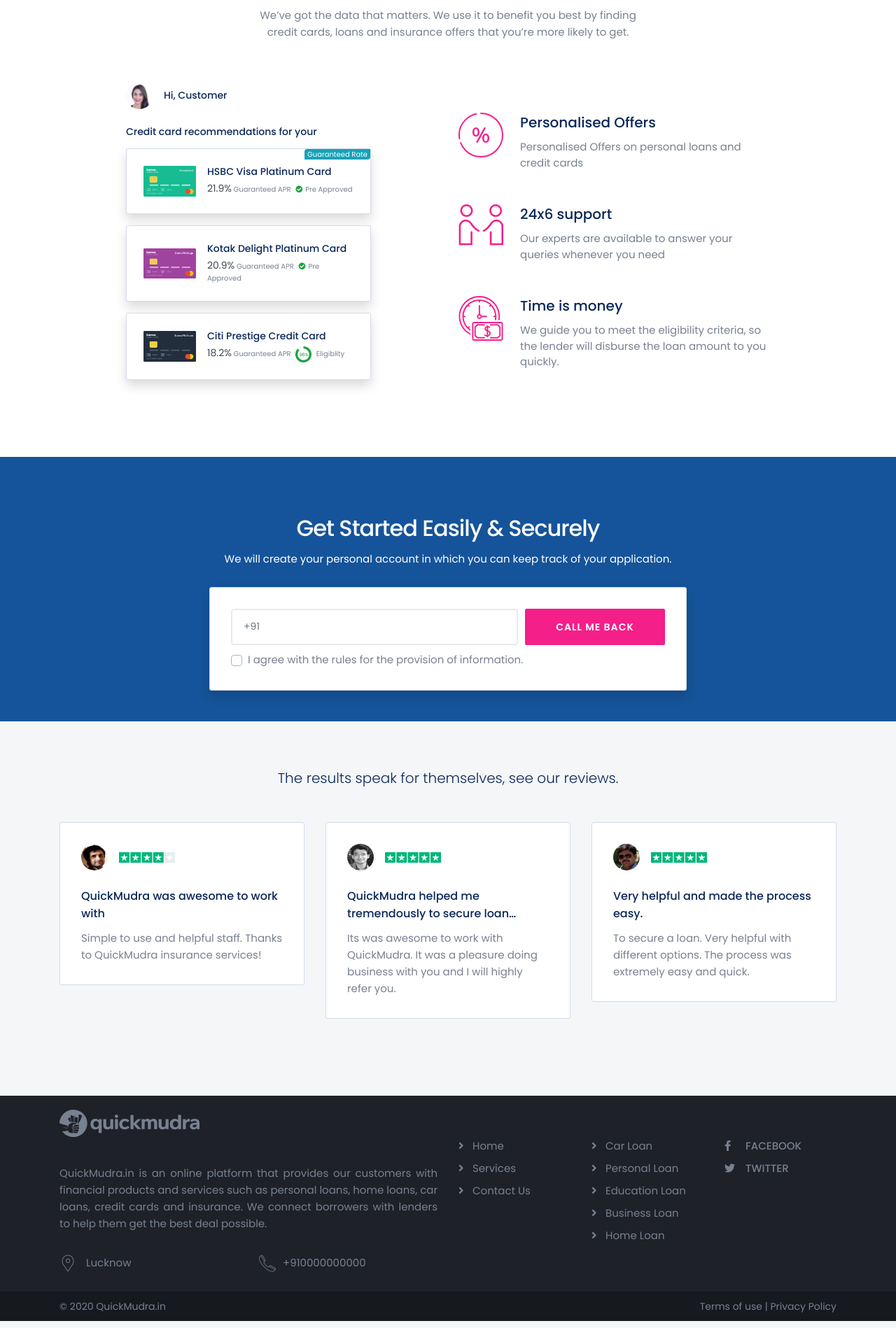
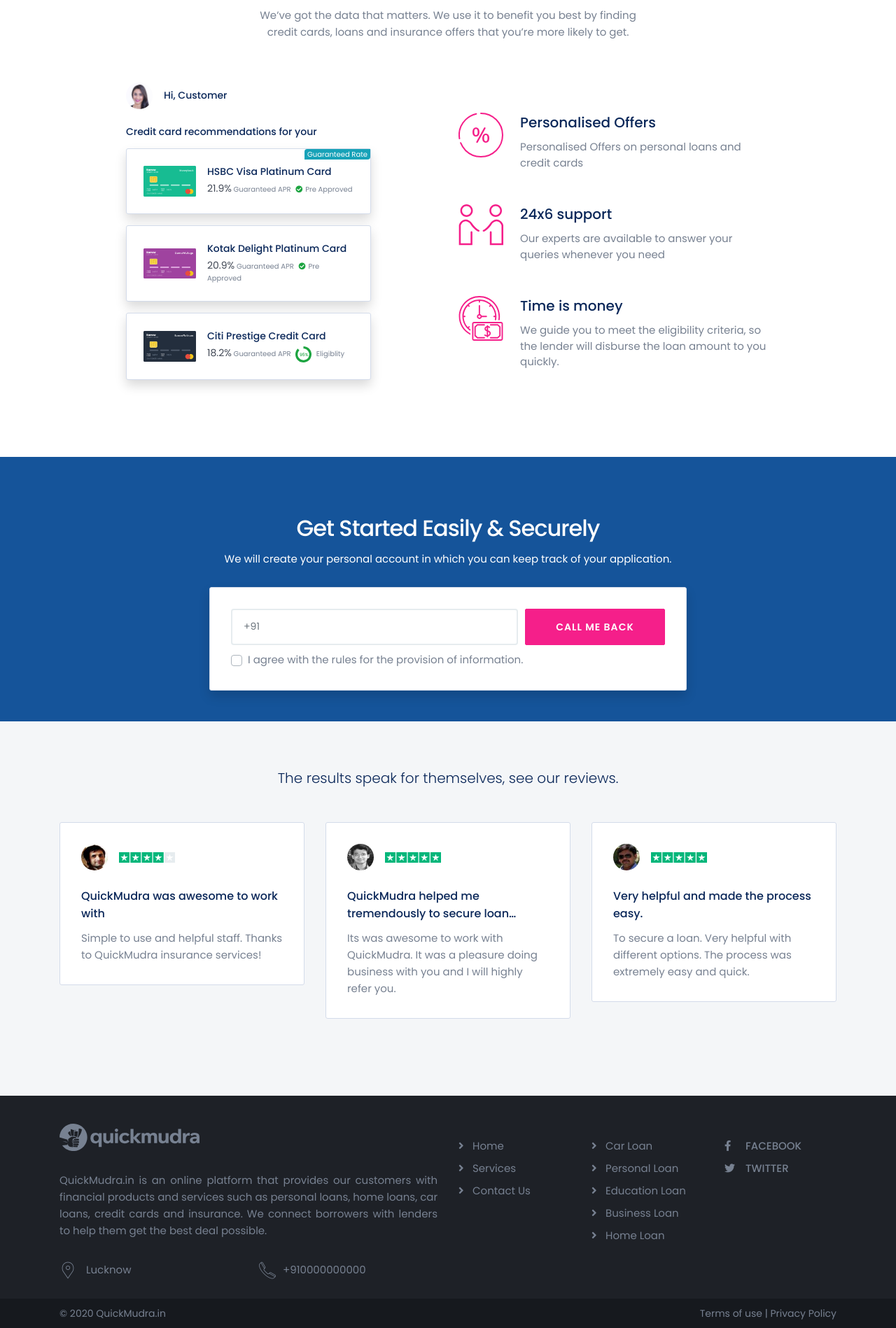
Before and after one commit to jaswinder-singh/creditme, a Jekyll site: the page built from index.html, in a window 1280 px wide. Shown: the part 1755-3653 px from the top of the page at 70% size. Built offline with Jekyll 4.4.1, drawn with Linux system fonts in a browser that asks for light colours; nearby versions of some CDN libraries.

Commit message:
Update footer.html

```diff
--- a/_includes/footer.html
+++ b/_includes/footer.html
@@ -4,10 +4,10 @@
         <div class="container ">
             <div class="row ">
                 <div class="col-xl-6 col-lg-6 col-md-12 col-sm-12 col-12 ">
-                    <div class="footer-logo">
+                    <div class="footer-logo mt20">
                         <img src="{{ site.url }}/assets/images/logo-bw.svg" style="width:200px" alt="{{ site.name }} - {{ site.description }}" />
                     </div>
-                    <div class="widget-text mt40 text-justify">
+                    <div class="widget-text text-justify">
                         <p>{{ site.name }} is an online platform that provides our customers with financial products and services such as personal loans, home loans, car loans, credit cards and insurance. We connect borrowers with lenders to help them get
                             the best deal possible.</p>
                         <div class="row ">
```
